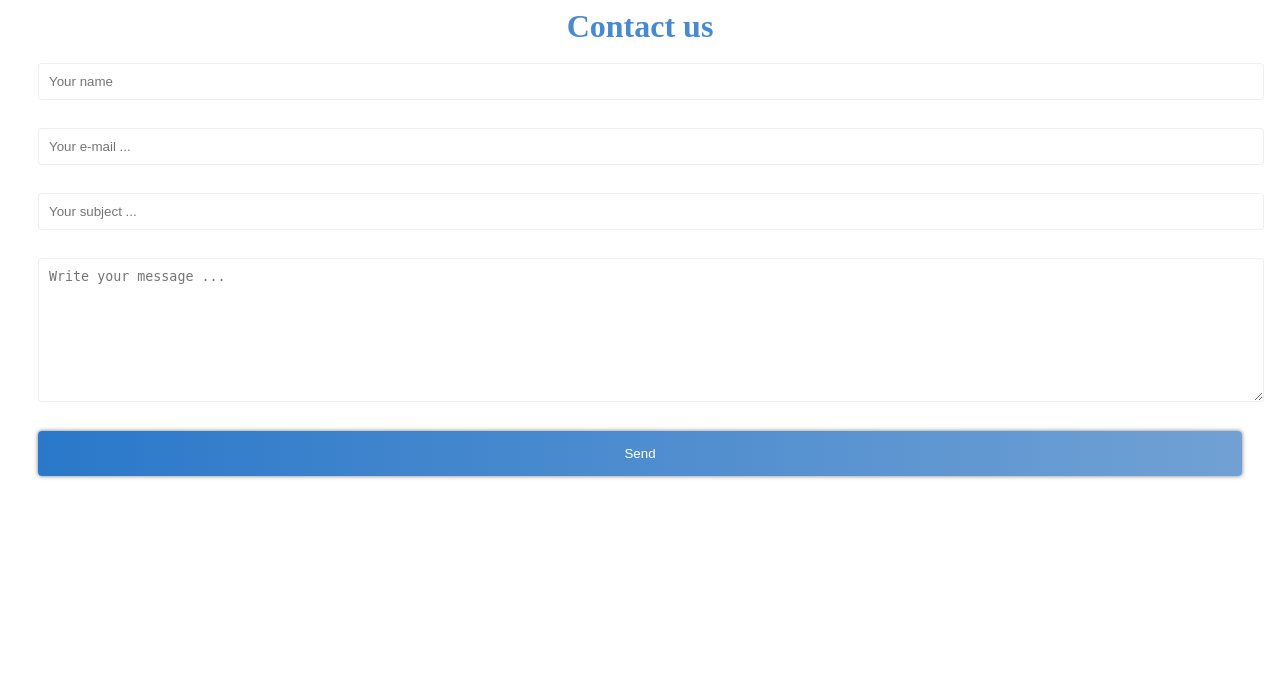
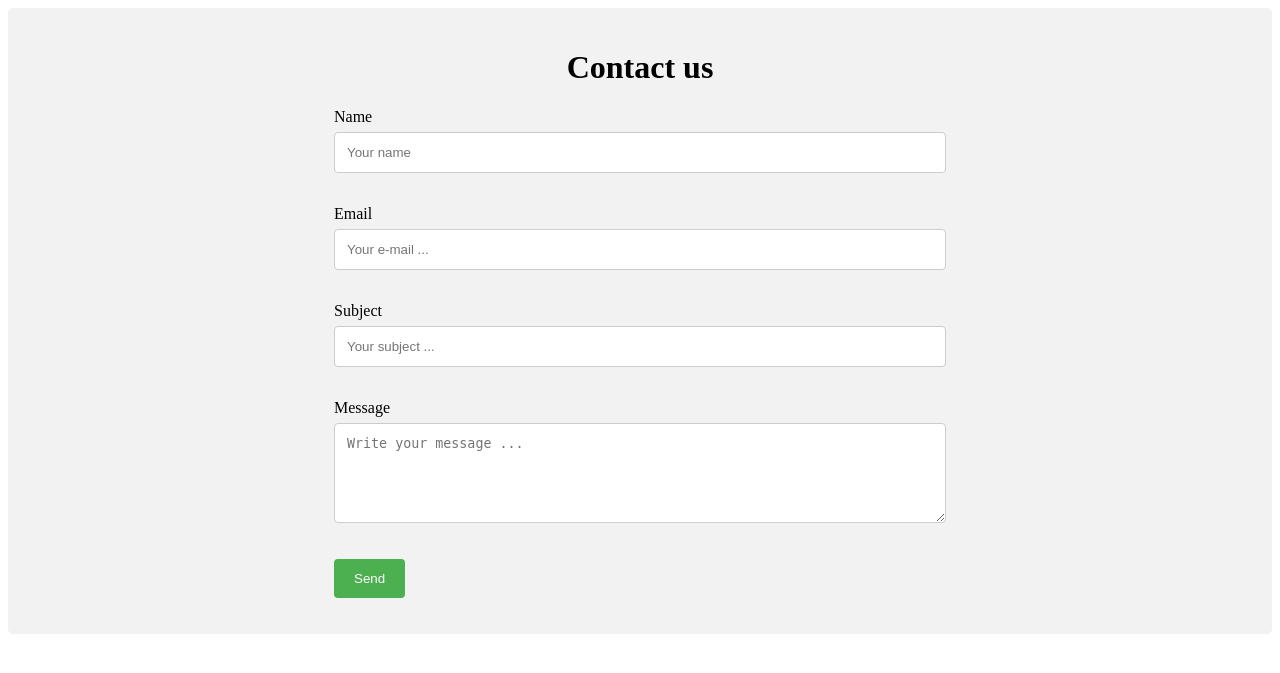
Before and after one commit to JasbirCodeSpace/Web-Development-With-Flask, a Flask app: page / in a window 1280 px wide. Shown: the top 673 px of the page. Run offline with Flask 2, Linux system fonts and the light colour scheme; some libraries are stand-ins or nearby versions.

Commit message:
updated css

```diff
--- a/static/contact.css
+++ b/static/contact.css
@@ -1,46 +1,43 @@
-.contact form {
-    margin-top: 0px;
-    padding: 0px 30px;
-}
-.contact h1 {
-    color: #488ace;
-    text-align: center;
-    font-weight: 600;
-    margin-top: 0px;
-    margin-bottom: 0px;
+input[type=text], select, textarea {
+  width: 100%;
+  padding: 12px;
+  border: 1px solid #ccc;
+  border-radius: 4px;
+  box-sizing: border-box;
+  margin-top: 6px;
+  margin-bottom: 16px;
+  resize: vertical;
 }
 
-.contact p {
-    margin: 0 0px 10px;
-    margin-left: 0px!important;
+input[type=submit] {
+  background-color: #4CAF50;
+  color: white;
+  padding: 12px 20px;
+  border: none;
+  border-radius: 4px;
+  cursor: pointer;
 }
-.contact label {
-    display: none;
+
+input[type=submit]:hover {
+  background-color: #45a049;
 }
-.contact input {
-   width: 100%;
-    border: none;
-    border: 1px solid #dddddd78;
-    padding: 10px;
-    border-radius: 4px;
+
+textarea{
+  height: 100px;
 }
-.contact textarea#message {
-    width: 100%;
-    height: 122px;
-    border: 1px solid #dddddd78;
-    border-radius: 4px;
-    padding: 10px;
+.container {
+  border-radius: 5px;
+  background-color: #f2f2f2;
+  padding: 20px;
+  display: flex;
+  flex-direction: column;
+  align-items: center;
 }
-.contact input#submit {
-    color: white;
-    background: linear-gradient(0.25turn,#2a78ca, #71a1d4);
-    float: right;
-    border: none;
-    border-radius: 4px;
-    padding: 15px 23px;
-    /* margin-right: 10px; */
-    box-shadow: 0px 0px 4px 0px #00000087;
-    margin-top: 15px;
+.contact{
+  width: 50%;
+}
+h1{
+  text-align: center;
 }
 .flash {
 
@@ -58,4 +55,5 @@
     position: relative;
     top: 0;
     right: 0;
+    float:right;
   }
--- a/templates/contact.html
+++ b/templates/contact.html
@@ -1,5 +1,6 @@
 {% extends 'base.html' %}
 {% block content %}
+<div class="container">
     <div class="contact">
         <h1>Contact us</h1>
         {% for message in get_flashed_messages() %}
@@ -33,7 +34,7 @@
             </div>
         </form>
     </div>
-
+</div>
 {% endblock content %}
 
 {% block css %}
```
Lines whose indentation alone changed are shown as unchanged.
